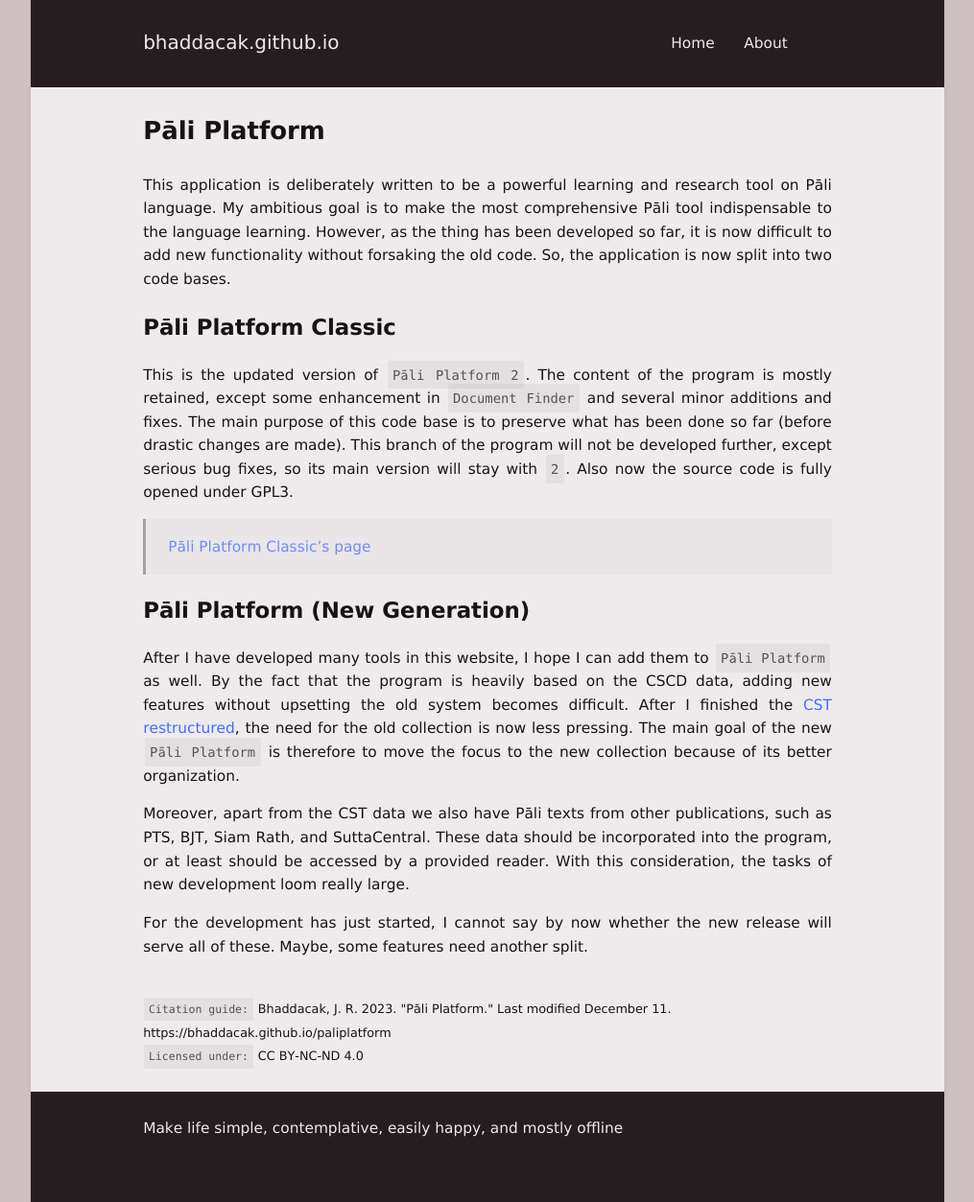
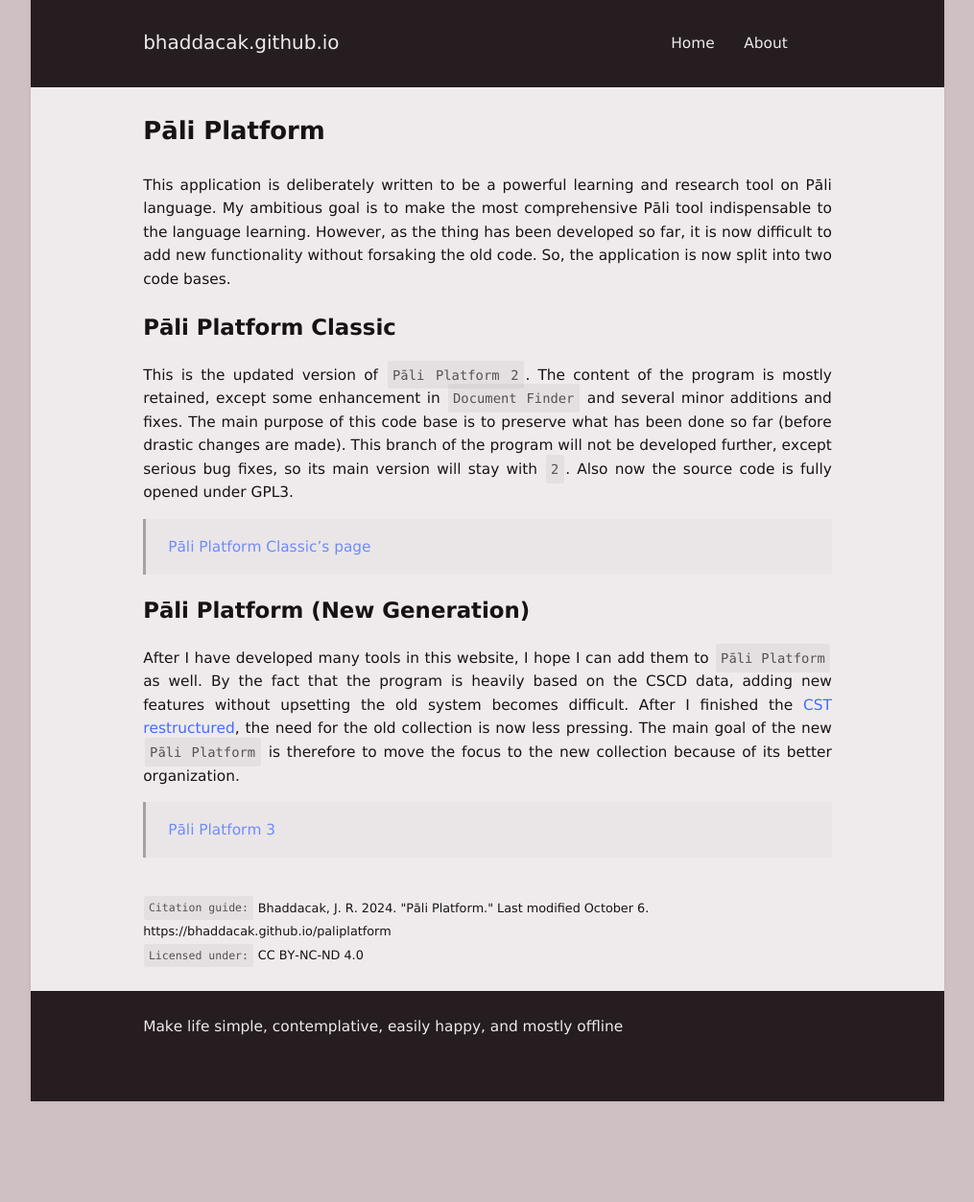
Before and after one commit to bhaddacak/bhaddacak.github.io, a Jekyll site: the page built from _pages/paliplatform.md, in a window 1280 px wide. Shown: the whole page at 96% size, without its empty margins (132-1147 px from the left). Built offline with Jekyll 4.4.1, drawn with Linux system fonts in a browser that asks for light colours; after the commit the page ends 1148 px from its top, so only the background shows below that.

Commit message:
Update paliplatform page

```diff
--- a/_pages/paliplatform.md
+++ b/_pages/paliplatform.md
@@ -2,7 +2,7 @@
 title: "Pāli Platform"
 permalink: /paliplatform
 is_article: true
-date: 2023-12-11 12:00:00 +0700
+date: 2024-10-06 12:00:00 +0700
 ---
 
 This application is deliberately written to be a powerful learning and research tool on Pāli language. My ambitious goal is to make the most comprehensive Pāli tool indispensable to the language learning. However, as the thing has been developed so far, it is now difficult to add new functionality without forsaking the old code. So, the application is now split into two code bases.
@@ -18,6 +18,4 @@
 
 After I have developed many tools in this website, I hope I can add them to `Pāli Platform` as well. By the fact that the program is heavily based on the CSCD data, adding new features without upsetting the old system becomes difficult. After I finished the [CST restructured](/cstpage), the need for the old collection is now less pressing. The main goal of the new `Pāli Platform` is therefore to move the focus to the new collection because of its better organization.
 
-Moreover, apart from the CST data we also have Pāli texts from other publications, such as PTS, BJT, Siam Rath, and SuttaCentral. These data should be incorporated into the program, or at least should be accessed by a provided reader. With this consideration, the tasks of new development loom really large.
-
-For the development has just started, I cannot say by now whether the new release will serve all of these. Maybe, some features need another split.
+> [Pāli Platform 3](/platform3)
```
